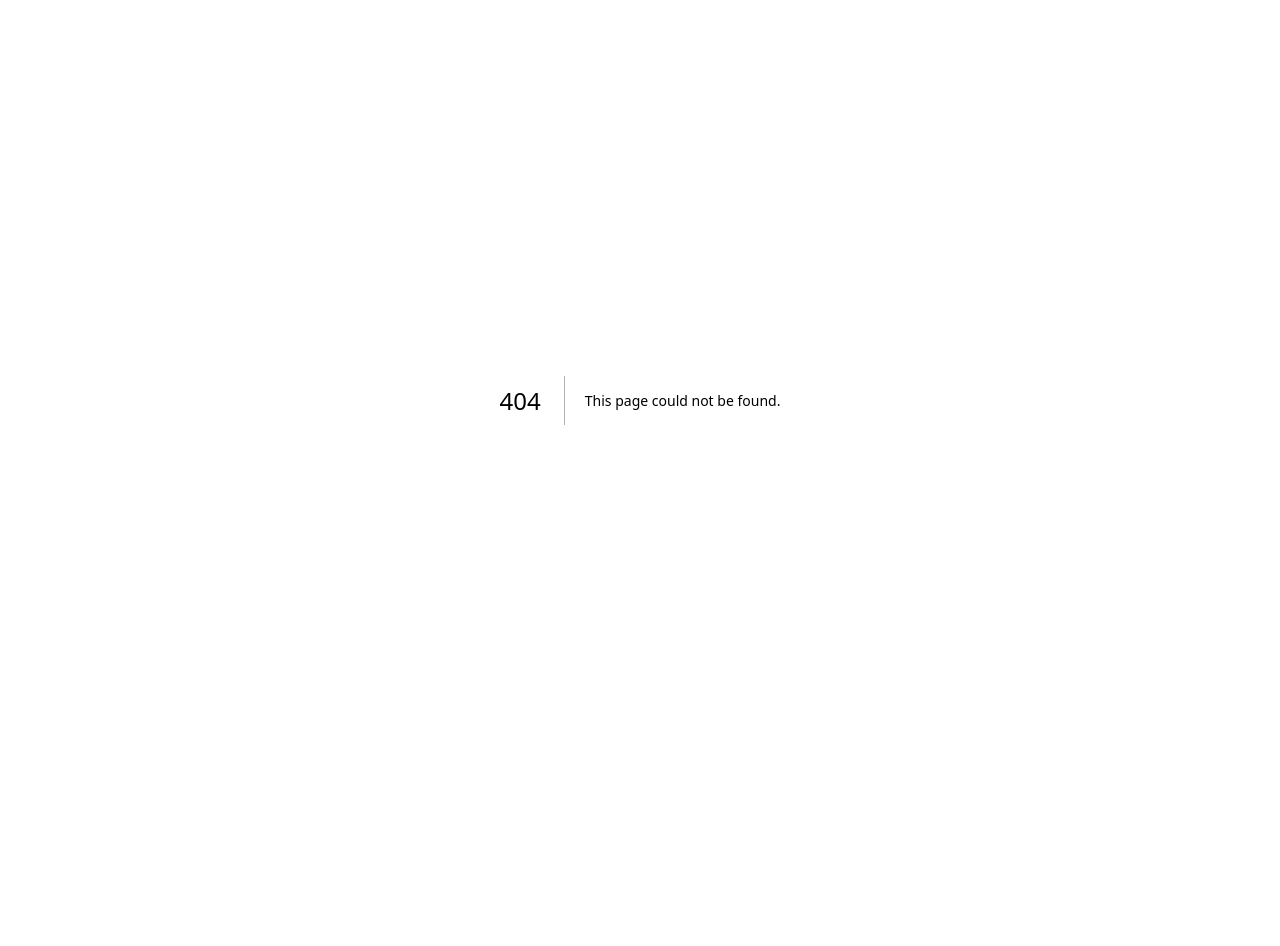
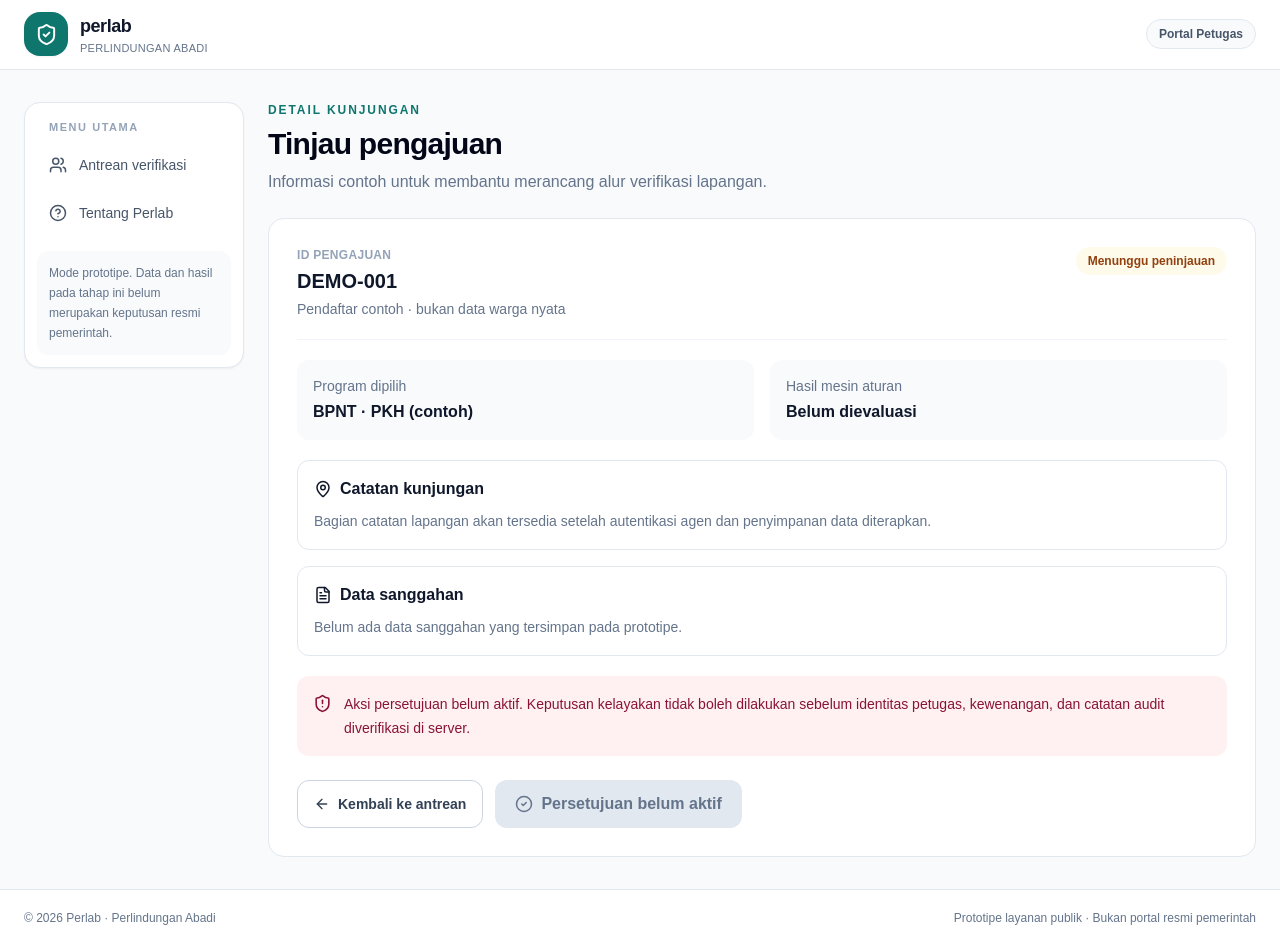
Before and after one commit to altavista21/perlab, a Next.js app: page /agent/verify/DEMO-001 in a window 1280 px wide. Before the commit this address had no page. Before the commit the page ends 800 px from the top, so only its background shows below. Built offline with nearby package versions, Linux system fonts and the light colour scheme.

Commit message:
feat(agent): add field verification detail prototype

```diff
--- /dev/null
+++ b/app/agent/verify/[userId]/page.tsx
@@ -0,0 +1,16 @@
+import Link from "next/link";
+import { ArrowLeft, CheckCircle2, FileText, MapPin, ShieldAlert } from "lucide-react";
+import { Shell, PageHeading } from "../../../_components/shell";
+
+export default async function VerifyPage({ params }: { params: Promise<{ userId: string }> }) {
+  const { userId } = await params;
+  return <Shell role="agent"><PageHeading eyebrow="Detail kunjungan" title="Tinjau pengajuan" description="Informasi contoh untuk membantu merancang alur verifikasi lapangan."/>
+    <div className="rounded-2xl border border-slate-200 bg-white p-5 sm:p-7"><div className="flex flex-col gap-3 border-b border-slate-100 pb-5 sm:flex-row sm:items-start sm:justify-between"><div><p className="text-xs font-semibold uppercase tracking-wide text-slate-400">ID pengajuan</p><h2 className="mt-1 text-xl font-bold text-slate-900">{userId}</h2><p className="mt-1 text-sm text-slate-500">Pendaftar contoh · bukan data warga nyata</p></div><span className="w-fit rounded-full bg-amber-50 px-3 py-1.5 text-xs font-semibold text-amber-800">Menunggu peninjauan</span></div>
+      <div className="mt-5 grid gap-4 sm:grid-cols-2"><div className="rounded-xl bg-slate-50 p-4"><p className="text-sm text-slate-500">Program dipilih</p><p className="mt-1 font-semibold text-slate-900">BPNT · PKH (contoh)</p></div><div className="rounded-xl bg-slate-50 p-4"><p className="text-sm text-slate-500">Hasil mesin aturan</p><p className="mt-1 font-semibold text-slate-900">Belum dievaluasi</p></div></div>
+      <div className="mt-5 rounded-xl border border-slate-200 p-4"><div className="flex items-center gap-2 font-semibold text-slate-900"><MapPin size={18}/> Catatan kunjungan</div><p className="mt-2 text-sm leading-6 text-slate-500">Bagian catatan lapangan akan tersedia setelah autentikasi agen dan penyimpanan data diterapkan.</p></div>
+      <div className="mt-4 rounded-xl border border-slate-200 p-4"><div className="flex items-center gap-2 font-semibold text-slate-900"><FileText size={18}/> Data sanggahan</div><p className="mt-2 text-sm leading-6 text-slate-500">Belum ada data sanggahan yang tersimpan pada prototipe.</p></div>
+      <div className="mt-5 flex items-start gap-3 rounded-xl bg-rose-50 p-4 text-sm leading-6 text-rose-900"><ShieldAlert size={19} className="mt-0.5 shrink-0"/><p>Aksi persetujuan belum aktif. Keputusan kelayakan tidak boleh dilakukan sebelum identitas petugas, kewenangan, dan catatan audit diverifikasi di server.</p></div>
+      <div className="mt-6 flex flex-col gap-3 sm:flex-row"><Link href="/agent/dashboard" className="inline-flex min-h-12 items-center justify-center gap-2 rounded-xl border border-slate-300 px-4 text-sm font-semibold text-slate-700"><ArrowLeft size={16}/> Kembali ke antrean</Link><button type="button" disabled className="inline-flex min-h-12 cursor-not-allowed items-center justify-center gap-2 rounded-xl bg-slate-200 px-5 font-semibold text-slate-500"><CheckCircle2 size={18}/> Persetujuan belum aktif</button></div>
+    </div>
+  </Shell>;
+}
```
